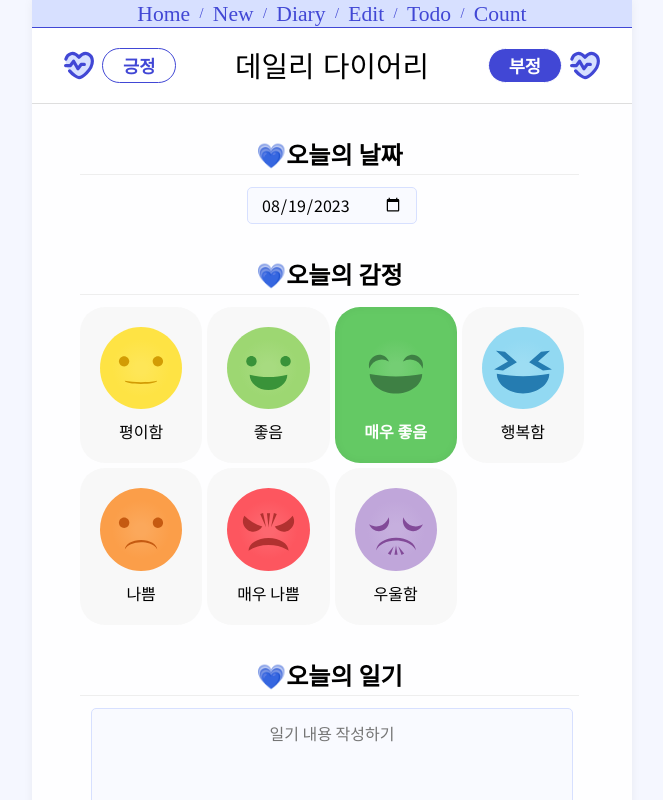
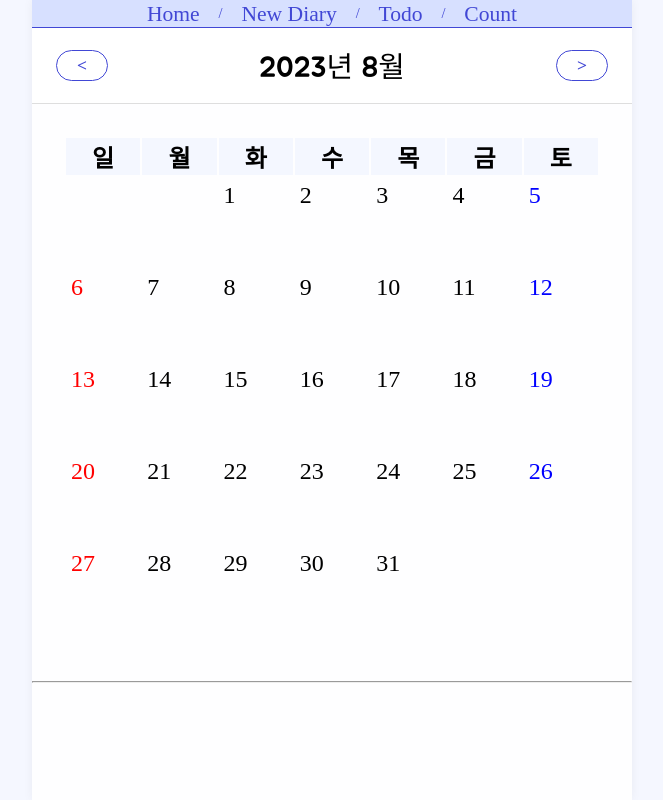
Before and after one commit to yumalg12/YURINOTE, a React (Create React App) app: page / in a window 1280 px wide. Shown: the top 800 px of the page, without its empty margins (308-971 px from the left). Built offline with nearby package versions, Linux system fonts and the light colour scheme; a web font is replaced by a local one.

Commit message:
home diary 페이지 작성 중

```diff
--- a/src/App.js
+++ b/src/App.js
@@ -111,11 +111,7 @@ function App() {
             <div className="TempMenus">
               <Link to={"/"}>Home </Link>
               <span>/</span>
-              <Link to={"/new"}>New </Link>
-              <span>/</span>
-              <Link to={"/diary"}>Diary </Link>
-              <span>/</span>
-              <Link to={"/edit"}>Edit</Link>
+              <Link to={"/new"}>New Diary </Link>
               <span>/</span>
               <Link to={"/todo"}>Todo</Link>
               <span>/</span>
--- /dev/null
+++ b/src/component/Diary/Calendar.css
@@ -0,0 +1,24 @@
+.Calendar table {
+    width: 100%;
+    padding: 2rem;
+}
+
+.Calendar table th {
+    background-color: #d7e0ff3f;
+}
+
+.Calendar table td{
+    padding: 5px;
+    width: 5rem;
+    height: 5rem;
+    text-align: left;
+    vertical-align: baseline;
+}
+
+.Calendar table td:first-child{
+    color: red;
+}
+
+.Calendar table td:last-child{
+    color: blue;
+}
--- /dev/null
+++ b/src/component/Diary/Calendar.js
@@ -0,0 +1,64 @@
+import "./Calendar.css";
+
+const generateCalendar = (year, month) => {
+    const date = new Date(year, month - 1);
+    const firstDay = new Date(year, month - 1, 1).getDay();
+
+    let calendarArr = [];
+    let weekArr = [];
+
+    let currentDate = new Date(year, month - 1, 1);
+
+    // 첫 주의 시작 요일까지 빈 셀로 채우기
+    for (let i=0; i<firstDay; i++) {
+        weekArr.push(<td key={`empty-${i}`} />);
+    }
+
+    while (currentDate.getMonth() === date.getMonth()) {
+      weekArr.push(<td key={currentDate.toString()}>{currentDate.getDate()}</td>);
+
+      if (currentDate.getDay() === 6) {
+        calendarArr.push(<tr key={currentDate.toString()}>{weekArr}</tr>);
+        weekArr = [];
+      }
+
+      currentDate.setDate(currentDate.getDate() + 1);
+     }
+
+     // 마지막 주가 완전한 행이 아닌 경우 빈 셀로 채우기
+     if (weekArr.length > 0){
+         for(let i=weekArr.length; i<7; i++){
+             weekArr.push(<td key={`empty-${i}`} className="empty"/>);
+         }
+         calendarArr.push(<tr key={currentDate.toString()}>{weekArr}</tr>);
+     }
+
+     return calendarArr;
+}
+
+const Calendar = ({ year, month }) => {
+
+   return (
+       <div className="Calendar">
+           <table>
+               <thead>
+                   <tr>
+                       <th>일</th>
+                       <th>월</th>
+                       <th>화</th>
+                       <th>수</th>
+                       <th>목</th>
+                       <th>금</th>
+                       <th>토</th>
+                   </tr>
+               </thead>
+
+               {generateCalendar(year, month)}
+           </table>
+
+       </div>
+
+   );
+};
+
+export default Calendar;
--- a/src/component/Diary/EmotionItem.css
+++ b/src/component/Diary/EmotionItem.css
@@ -1,7 +1,7 @@
 .EmotionItem {
     cursor: pointer;
-    border-radius: 25px;
-    padding: 20px;
+    border-radius: 24px;
+    padding: 16px;
     display: flex;
     flex-direction: column;
     justify-content: center;
--- a/src/component/Todo/Todo.css
+++ b/src/component/Todo/Todo.css
@@ -9,6 +9,7 @@
 .TodoEditor .editor_wrapper{
   display: flex;
   align-items: center;
+  gap: 10px;
 }
 
 .TodoEditor button{
@@ -17,10 +18,6 @@
 
 .TodoList .searchbar, .TodoEditor .editor_wrapper input{
   width: 100%;
-  border: none;
-  box-sizing: border-box;
-  padding-top: 15px;
-  padding-bottom: 15px;
 }
 
 .TodoList .searchbar{
--- a/src/index.css
+++ b/src/index.css
@@ -26,9 +26,11 @@ code {
 }
 
 input, select, textarea {
-  padding: 0.3rem 0.8rem;
-  border: 1px solid #d7e0ff;
+  padding: 0.7rem 1rem;
+  /* border: 1px solid #d7e0ff; */
+  border:none;
   border-radius: 5px;
+  box-sizing: border-box;
   font-family: 'Noto Sans KR', sans-serif;
   font-size: 1rem;
   background: #d7e0ff20;
--- a/src/pages/Home.js
+++ b/src/pages/Home.js
@@ -1,39 +1,33 @@
 import { useSearchParams } from "react-router-dom";
 import Button from "../component/Diary/Button";
 import Header from "../component/Diary/Header";
-import Editor from "../component/Diary/Editor";
+import Calendar from "../component/Diary/Calendar";
 import logo from "../img/heart.svg"
 
 const Home = () => {
     const [searchParams, setSearchParams] = useSearchParams();
     console.log(searchParams.get("sort"));
+
+    const dateObj = new Date();
+    const year = dateObj.getFullYear();
+    const month = dateObj.getMonth() + 1;
+    const day = dateObj.getDate();
+
     return <div>
         <Header
-            title={"데일리 다이어리"}
-            leftChild={
-                <>
-                <img src={logo} alt="로고" width={30} style={{ margin: '0 0.5rem' }} />
-                <Button text={"긍정"} type="positive" onClick={() => {alert("Positive");}}/>
-                </>
-            }
-            rightChild={
-                <>
-                <Button text={"부정"} type="negative" onClick={() => {alert("Negative");}}/>
-                <img src={logo} alt="로고" width={30} style={{ margin: '0 0.5rem' }} />
-                </>
-            }
-            >
+            title={year+"년 "+month+"월"}
+            leftChild={<Button text={"<"} type="positive" onClick={() => {alert("<");}}/>}
+            rightChild={<Button text={">"} type="positive" onClick={() => {alert(">");}}/>}
+        />
 
-        </Header>
+        <Calendar
+            year = {year}
+            month = {month}
+        />
 
-        <Editor
-        initData={{
-            date: new Date().getTime(),
-            emotionId: 3,
-            content: "",
-        }}
-        onSubmit={() => {alert("작성완료");}}
-        />
+        <hr/>
+
+
     </div>;
 };
 
--- a/src/pages/New.js
+++ b/src/pages/New.js
@@ -1,5 +1,38 @@
+import { useSearchParams } from "react-router-dom";
+import Button from "../component/Diary/Button";
+import Header from "../component/Diary/Header";
+import Editor from "../component/Diary/Editor";
+import logo from "../img/heart.svg"
+
 const New = () => {
-    return <div>New입니다.</div>;
+    const [searchParams, setSearchParams] = useSearchParams();
+    console.log(searchParams.get("sort"));
+    return <div>
+        <Header
+            title={"새 일기 작성"}
+            leftChild={
+                <>
+                <img src={logo} alt="로고" width={30} style={{ margin: '0 0.5rem' }} />
+                <Button text={"긍정"} type="positive" onClick={() => {alert("Positive");}}/>
+                </>
+            }
+            rightChild={
+                <>
+                <Button text={"부정"} type="negative" onClick={() => {alert("Negative");}}/>
+                <img src={logo} alt="로고" width={30} style={{ margin: '0 0.5rem' }} />
+                </>
+            }
+        />
+
+        <Editor
+        initData={{
+            date: new Date().getTime(),
+            emotionId: 1,
+            content: "",
+        }}
+        onSubmit={() => {alert("작성완료");}}
+        />
+    </div>;
 };
 
 export default New;
```
